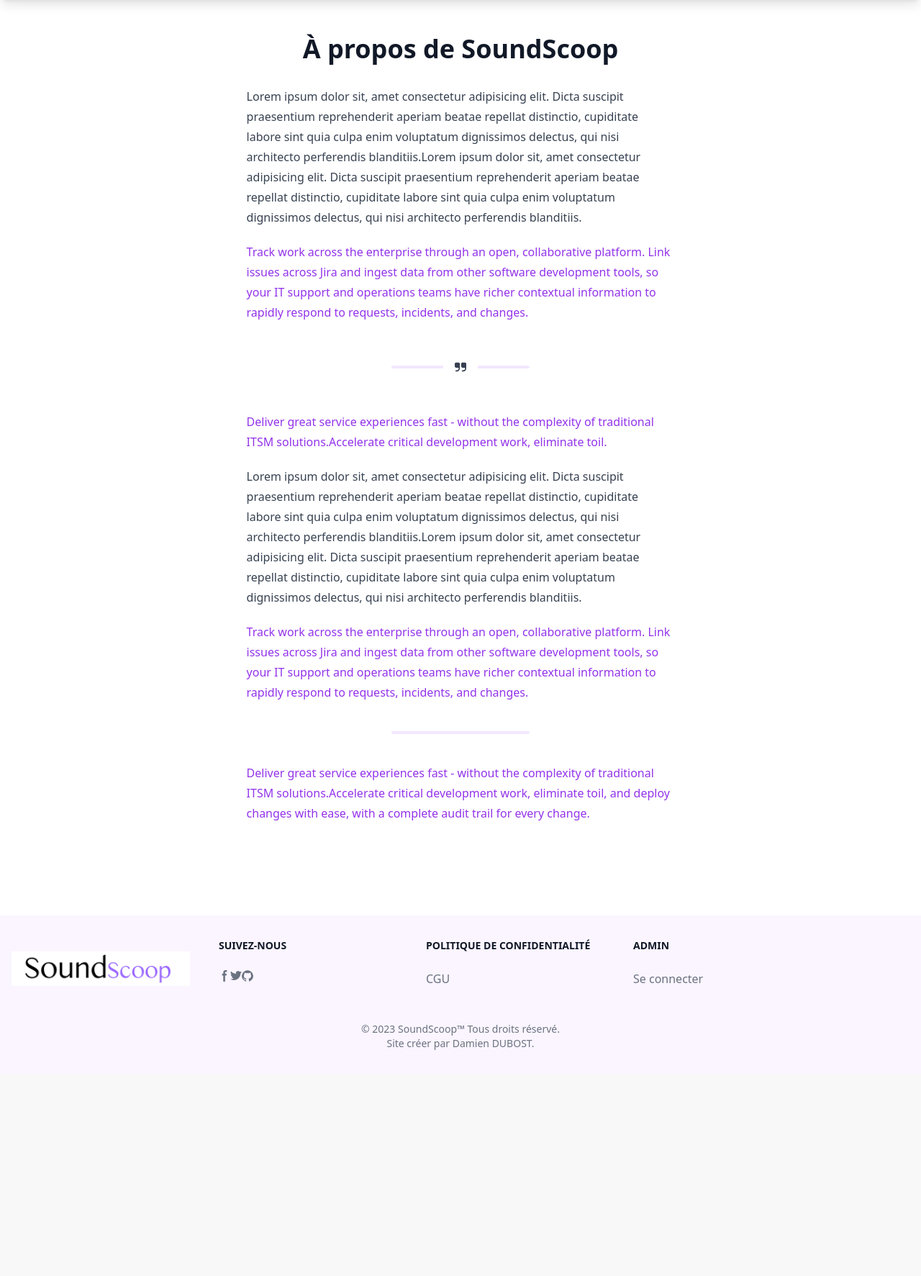
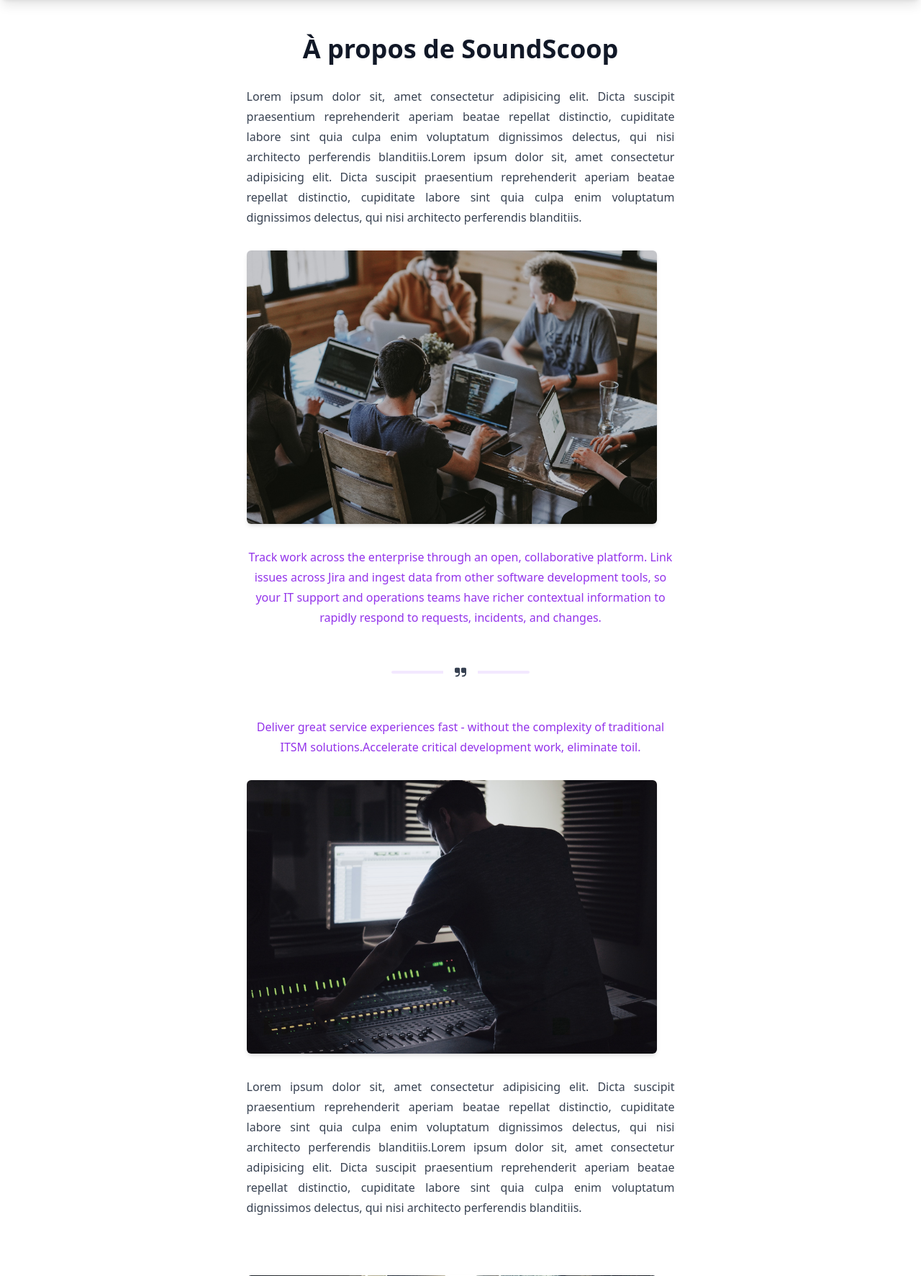
Before and after one commit to ddubost6998/dwwm-pe7v-php-soundscoop, a PHP site: page /about.php in a window 1280 px wide. Shown: the part 80-1853 px from the top of the page at 72% size. Before the commit the page ends 1539 px from the top, so only its background shows below. Run offline with PHP 8.4, Linux system fonts and the light colour scheme; some libraries are stand-ins or nearby versions.

Commit message:
Modification de la page about.php

```diff
--- a/about.php
+++ b/about.php
@@ -5,9 +5,11 @@
 <main class="prose mx-auto my-32 dark:text-white dark:border-gray-600 dark:focus:border-purple-500">
     <h1 class="text-center dark:text-white">À propos de SoundScoop</h1>
 
-    <p>Lorem ipsum dolor sit, amet consectetur adipisicing elit. Dicta suscipit praesentium reprehenderit aperiam beatae repellat distinctio, cupiditate labore sint quia culpa enim voluptatum dignissimos delectus, qui nisi architecto perferendis blanditiis.Lorem ipsum dolor sit, amet consectetur adipisicing elit. Dicta suscipit praesentium reprehenderit aperiam beatae repellat distinctio, cupiditate labore sint quia culpa enim voluptatum dignissimos delectus, qui nisi architecto perferendis blanditiis.<br>
+    <p class ="text-justify">Lorem ipsum dolor sit, amet consectetur adipisicing elit. Dicta suscipit praesentium reprehenderit aperiam beatae repellat distinctio, cupiditate labore sint quia culpa enim voluptatum dignissimos delectus, qui nisi architecto perferendis blanditiis.Lorem ipsum dolor sit, amet consectetur adipisicing elit. Dicta suscipit praesentium reprehenderit aperiam beatae repellat distinctio, cupiditate labore sint quia culpa enim voluptatum dignissimos delectus, qui nisi architecto perferendis blanditiis.<br>
 
-    <p class="text-purple-600 dark:text-gray-400">Track work across the enterprise through an open, collaborative platform. Link issues across Jira and ingest data from other software development tools, so your IT support and operations teams have richer contextual information to rapidly respond to requests, incidents, and changes.</p>
+    <img class="rounded-md shadow-md" src="img/team.jpg" alt="Photo de l'équipe dans le studio" width="570">
+
+    <p class="text-center text-purple-600 dark:text-gray-400">Track work across the enterprise through an open, collaborative platform. Link issues across Jira and ingest data from other software development tools, so your IT support and operations teams have richer contextual information to rapidly respond to requests, incidents, and changes.</p>
     <div class="inline-flex items-center justify-center w-full">
         <hr class="w-48 h-1 mx-auto my-4 bg-purple-100 border-0 rounded md:my-10 dark:bg-gray-700">
         <div class="absolute px-4 -translate-x-1/2 bg-white left-1/2 dark:bg-gray-900">
@@ -16,14 +18,17 @@
             </svg>
         </div>
     </div>
-    <p class="text-purple-600 dark:text-gray-400">Deliver great service experiences fast - without the complexity of traditional ITSM solutions.Accelerate critical development work, eliminate toil.</p>
+    <p class="text-center text-purple-600 dark:text-gray-400">Deliver great service experiences fast - without the complexity of traditional ITSM solutions.Accelerate critical development work, eliminate toil.</p>
 
-    Lorem ipsum dolor sit, amet consectetur adipisicing elit. Dicta suscipit praesentium reprehenderit aperiam beatae repellat distinctio, cupiditate labore sint quia culpa enim voluptatum dignissimos delectus, qui nisi architecto perferendis blanditiis.Lorem ipsum dolor sit, amet consectetur adipisicing elit. Dicta suscipit praesentium reprehenderit aperiam beatae repellat distinctio, cupiditate labore sint quia culpa enim voluptatum dignissimos delectus, qui nisi architecto perferendis blanditiis.<br>
+    <img class="rounded-md shadow-md" src="img/studio.jpg" alt="Photo du studio d'enregistrement" width="570">
 
+    <p class ="text-justify">Lorem ipsum dolor sit, amet consectetur adipisicing elit. Dicta suscipit praesentium reprehenderit aperiam beatae repellat distinctio, cupiditate labore sint quia culpa enim voluptatum dignissimos delectus, qui nisi architecto perferendis blanditiis.Lorem ipsum dolor sit, amet consectetur adipisicing elit. Dicta suscipit praesentium reprehenderit aperiam beatae repellat distinctio, cupiditate labore sint quia culpa enim voluptatum dignissimos delectus, qui nisi architecto perferendis blanditiis.</p><br>
 
-    <p class="text-purple-600 dark:text-gray-400">Track work across the enterprise through an open, collaborative platform. Link issues across Jira and ingest data from other software development tools, so your IT support and operations teams have richer contextual information to rapidly respond to requests, incidents, and changes.</p>
+    <img class="rounded-md shadow-md" src="img/instruments.jpg" alt="Photo de nos instruments" width="570">
+
+    <p class="text-center text-purple-600 dark:text-gray-400">Track work across the enterprise through an open, collaborative platform. Link issues across Jira and ingest data from other software development tools, so your IT support and operations teams have richer contextual information to rapidly respond to requests, incidents, and changes.</p>
     <hr class="w-48 h-1 mx-auto my-4 bg-purple-100 border-0 rounded md:my-10 dark:bg-gray-700">
-    <p class="text-purple-600 dark:text-gray-400">Deliver great service experiences fast - without the complexity of traditional ITSM solutions.Accelerate critical development work, eliminate toil, and deploy changes with ease, with a complete audit trail for every change.</p>
+    <p class="text-center text-purple-600 dark:text-gray-400">Deliver great service experiences fast - without the complexity of traditional ITSM solutions.Accelerate critical development work, eliminate toil, and deploy changes with ease, with a complete audit trail for every change.</p>
 
 </main>
 
--- a/article.php
+++ b/article.php
@@ -16,7 +16,7 @@
     echo '<main class="prose mx-auto my-32 dark:text-white dark:border-gray-600 dark:focus:border-purple-500">';
     echo '<h1 class="text-center">' . $article['title'] . '</h1>';
     echo '<div class="article-content">';
-    echo '<img src="' . $article['url_img'] . '" alt="' . $article['title'] . '"/>';
+    echo '<img src="' . $article['url_img'] . '" alt="Image de ' . $article['title'] . '"/>';
     echo '<p>' . $article['content'] . '</p>';
     echo '</div>';
     echo '</main>';
```
Also changed, not shown: index.php (+7 -9 lines), img/instruments.jpg (added), img/studio.jpg (added), img/team.jpg (added).
